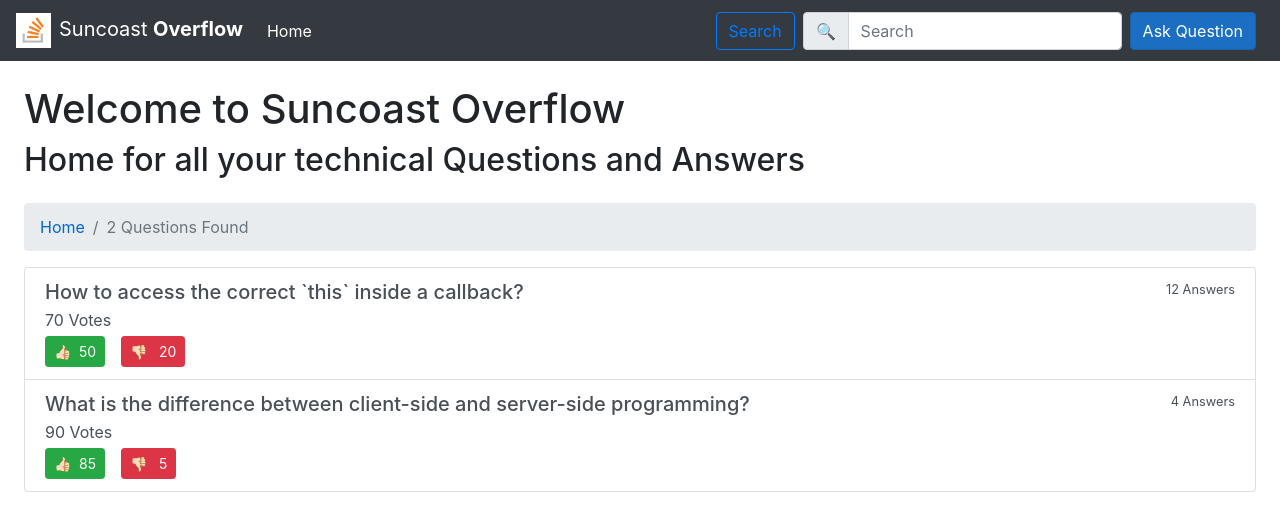
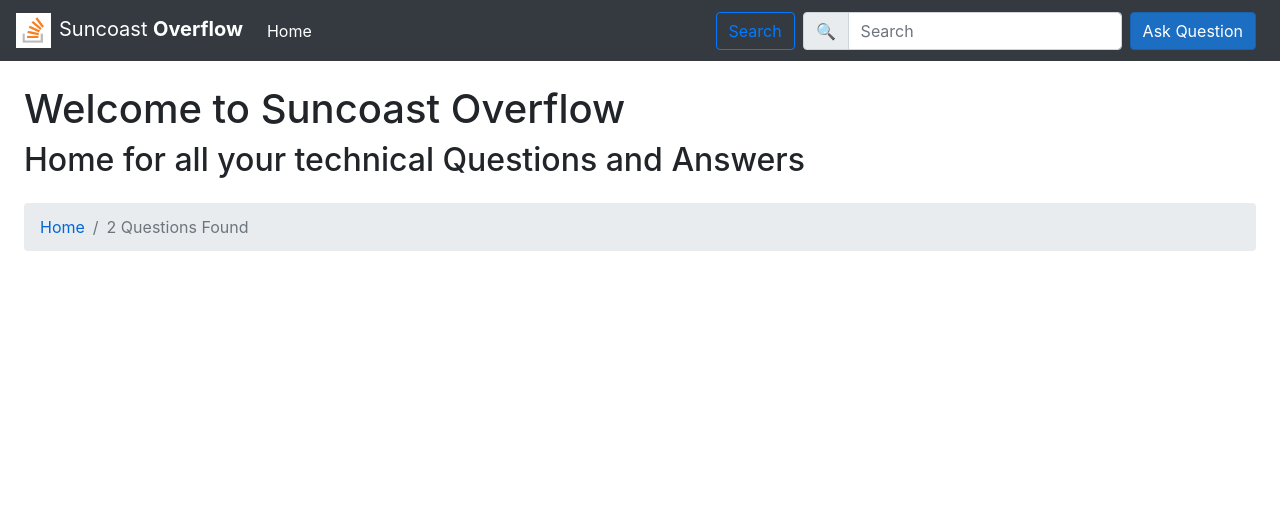
Before and after one commit to Agent-Banks/SuncoastOverflow, a React (Create React App) app in the folder ClientApp/: page / in a window 1280 px wide. Shown: the top 530 px of the page. Built offline with nearby package versions, Linux system fonts and the light colour scheme.

Commit message:
created state for questsions and and mapped to list

```diff
--- a/ClientApp/src/pages/Questions.jsx
+++ b/ClientApp/src/pages/Questions.jsx
@@ -1,28 +1,11 @@
-import React from 'react'
+import React, { useState } from 'react'
 import { Link } from 'react-router-dom'
 
-export function Questions() {
+function SingleQuestionForList(props) {
   return (
-    <>
-      <nav aria-label="breadcrumb">
-        <ol className="breadcrumb">
-          <li className="breadcrumb-item">
-            <Link to="#">Home</Link>
-          </li>
-          <li className="breadcrumb-item active" aria-current="page">
-            2 Questions Found
-          </li>
-        </ol>
-      </nav>
-      <div className="list-group">
-        <Link
-          to="/questions/42"
-          className="list-group-item list-group-item-action"
-        >
+    <Link to="/questions/42" className="list-group-item list-group-item-action">
       <div className="d-flex w-100 justify-content-between">
-            <h5 className="mb-1">
-              How to access the correct `this` inside a callback?
-            </h5>
+        <h5 className="mb-1">{props.question.title}</h5>
         <small>12 Answers</small>
       </div>
       <p className="mb-1">70 Votes</p>
@@ -43,36 +26,27 @@ export function Questions() {
         </button>
       </small>
     </Link>
+  )
+}
 
-        <Link
-          to="/questions/42"
-          className="list-group-item list-group-item-action"
-        >
-          <div className="d-flex w-100 justify-content-between">
-            <h5 className="mb-1">
-              What is the difference between client-side and server-side
-              programming?
-            </h5>
-            <small>4 Answers</small>
-          </div>
-          <p className="mb-1">90 Votes</p>
-          <small className="mr-3">
-            <button className="btn btn-success btn-sm">
-              <span className="mr-2" role="img" aria-label="upvote">
-                👍🏻
-              </span>
-              85
-            </button>
-          </small>
-          <small className="mr-3">
-            <button className="btn btn-danger btn-sm">
-              <span className="mr-2" role="img" aria-label="downvote">
-                👎🏻
-              </span>{' '}
-              5
-            </button>
-          </small>
-        </Link>
+export function Questions() {
+  const [questions, setQuestions] = useState([])
+  return (
+    <>
+      <nav aria-label="breadcrumb">
+        <ol className="breadcrumb">
+          <li className="breadcrumb-item">
+            <Link to="#">Home</Link>
+          </li>
+          <li className="breadcrumb-item active" aria-current="page">
+            2 Questions Found
+          </li>
+        </ol>
+      </nav>
+      <div className="list-group">
+        {questions.map(question => (
+          <SingleQuestionForList question={question} />
+        ))}
       </div>
     </>
   )
```
Lines whose indentation alone changed are shown as unchanged.
